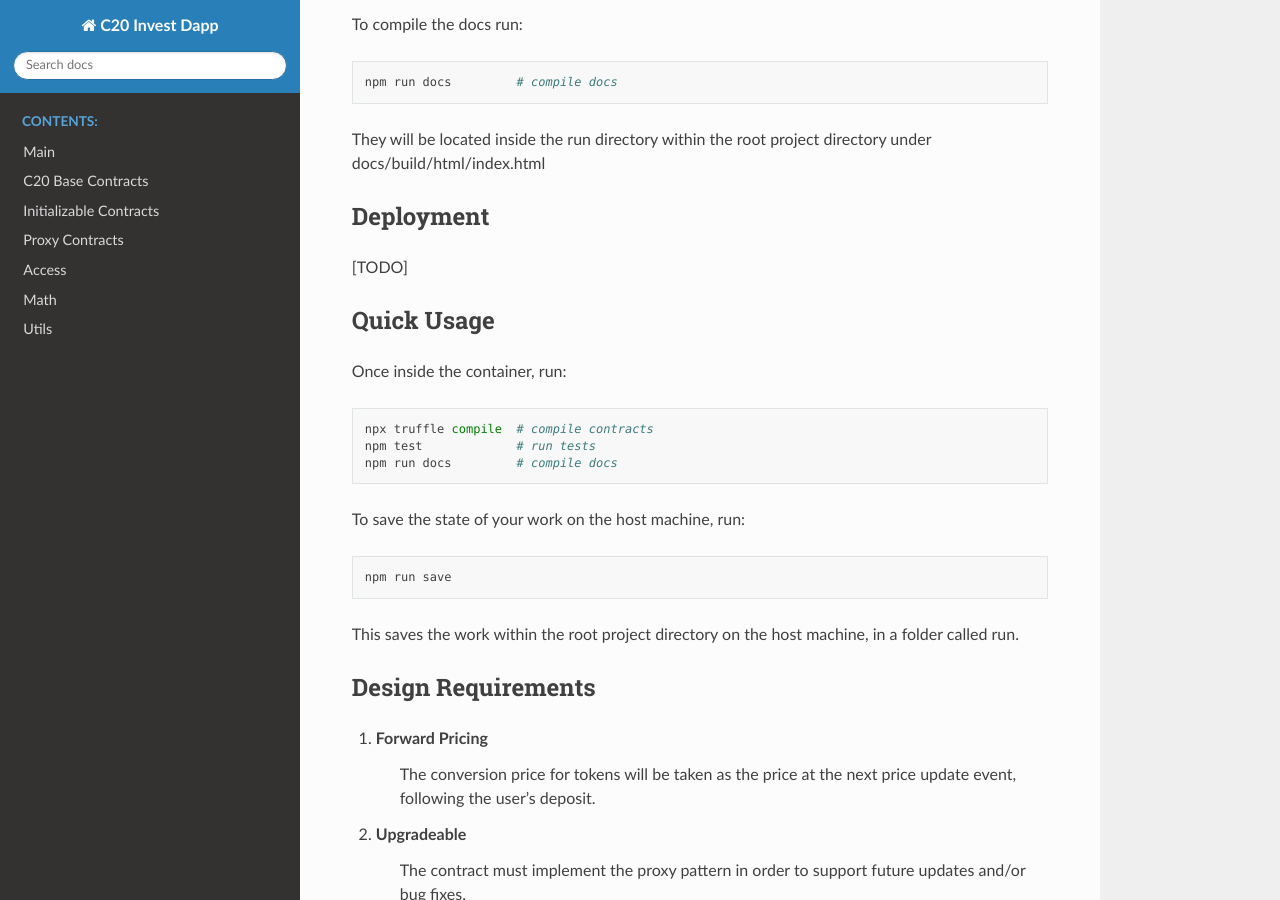
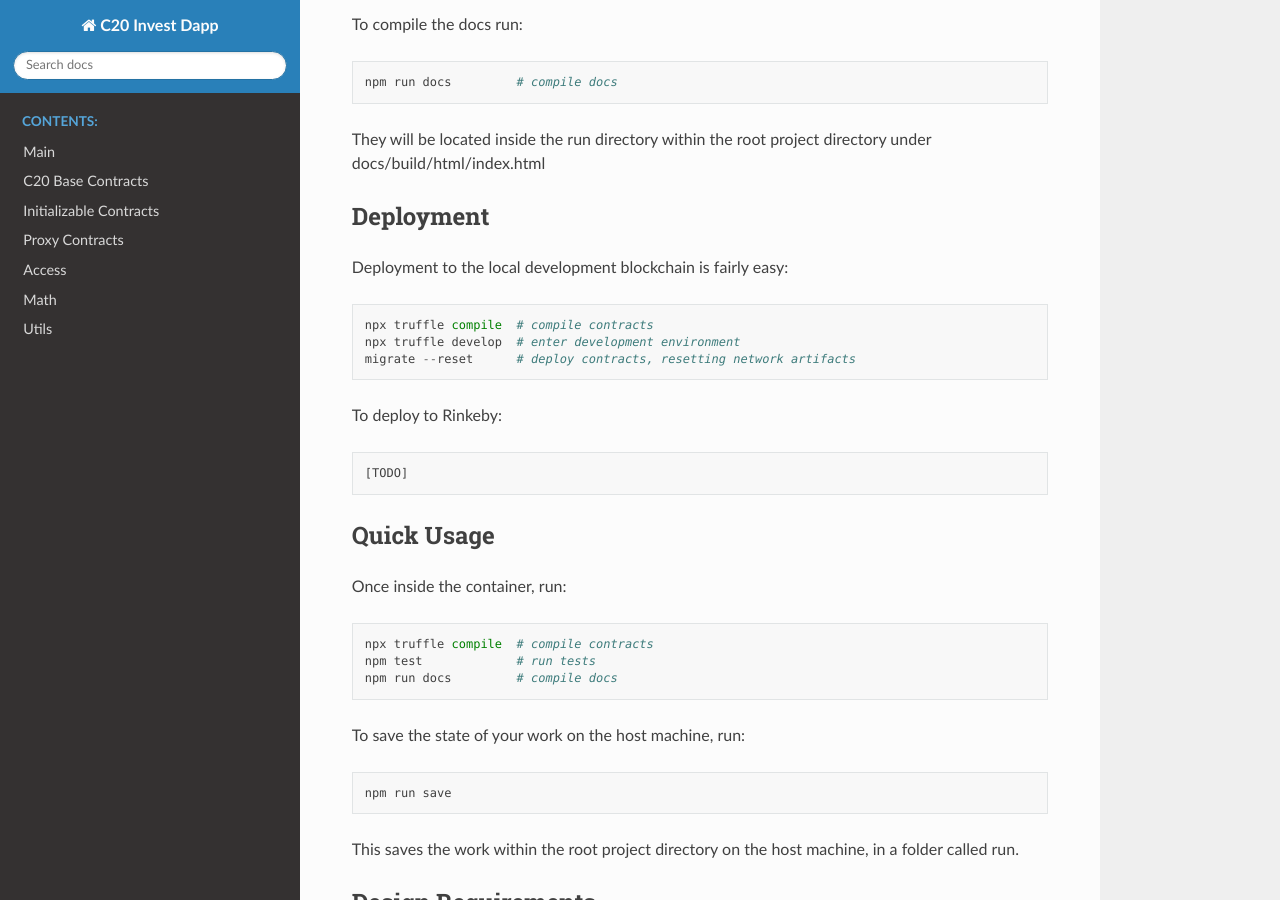
Before and after one commit to 8563a236e65cede7b14220e65c70ad5718144a3/c20-invest-dapp, a Sphinx documentation site: the page built from docs/source/index.rst, in a window 1280 px wide and 900 px high, scrolled down 1340 px. Built offline with Sphinx 7.4.7 and the Read the Docs theme 2.0.0, drawn with Linux system fonts in a browser that asks for light colours; cross-references to code outside the pages are shown as plain code.

Commit message:
(Document) deployment
Why: Explain to users how migrations work

How: reStructuredText Sphinx

Tags: deployment

```diff
--- a/docs/source/index.rst
+++ b/docs/source/index.rst
@@ -70,7 +70,15 @@ project directory under docs/build/html/index.html
 Deployment
 ----------
 
-[TODO]
+Deployment to the local development blockchain is fairly easy::
+
+    npx truffle compile  # compile contracts
+    npx truffle develop  # enter development environment
+    migrate --reset      # deploy contracts, resetting network artifacts
+
+To deploy to Rinkeby::
+
+    [TODO]
 
 Quick Usage
 -----------
```
